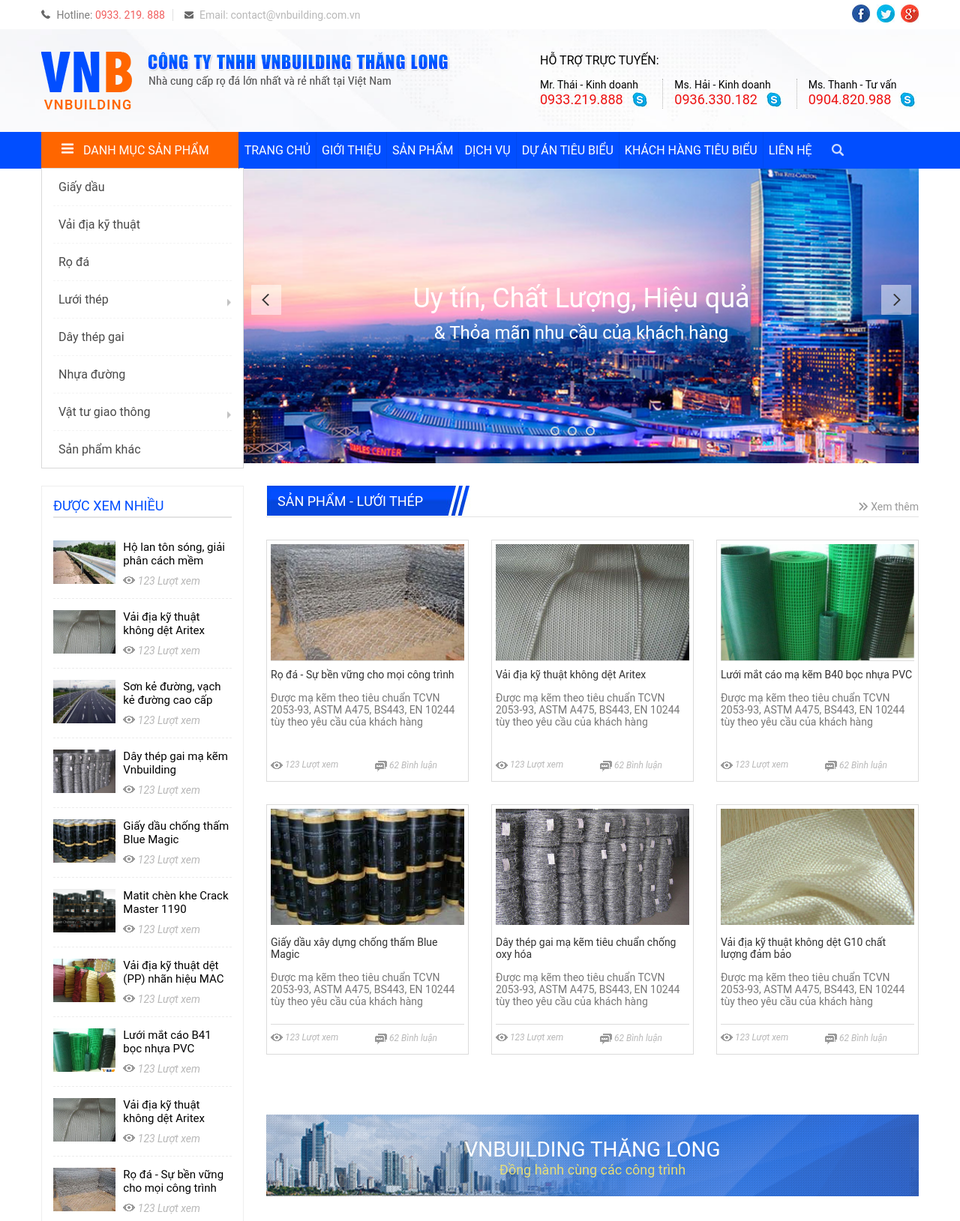
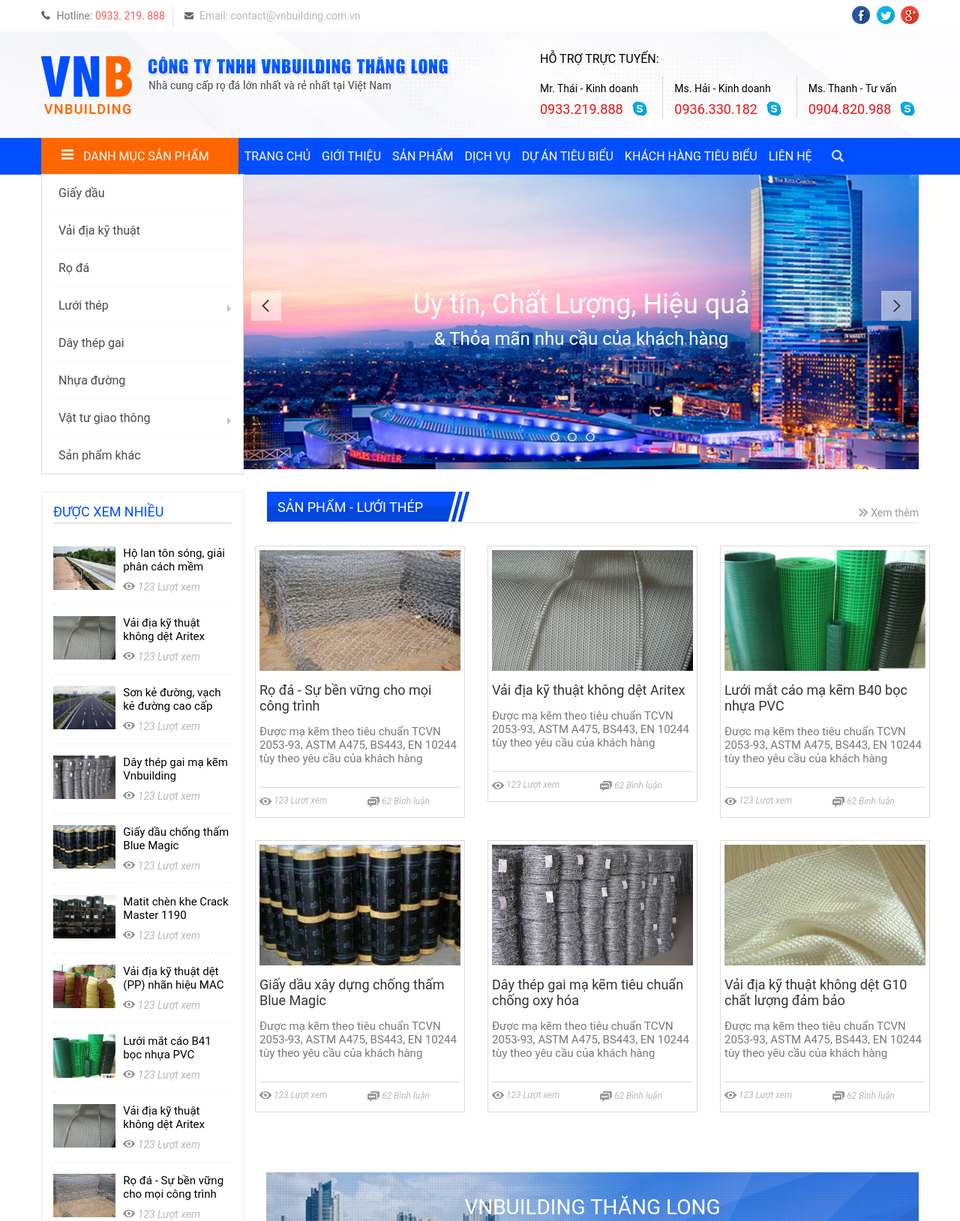
Before and after one commit to khanhbinh87/study-remote, a PHP site: page /product-list.html in a window 1280 px wide; the page is wider, and only the part inside the window is pictured. Shown: the top 1629 px of that part at 75% size. Run offline with PHP 8.4, Linux system fonts and the light colour scheme; some libraries are stand-ins or nearby versions.

Commit message:
update02

```diff
--- a/contact.php
+++ /dev/null
@@ -1,2 +0,0 @@
-
-<?php require_once('contact.html');?>
--- a/css/product-detail.css
+++ b/css/product-detail.css
@@ -64,3 +64,6 @@ p{
     text-transform: uppercase;
     margin-bottom: 20px;
 }
+.post-list-table .post-list-3{
+    height: 100%;
+}
--- a/css/product-list.css
+++ b/css/product-list.css
@@ -31,37 +31,47 @@
 
 
 }
-.widget-products-2  p{
-    font-size: 14px;
+.post-list-table-cell-2{
+    height: 52%;
+}
+
+.post-list-table-cell-2 .widget-products-2  p{
+    font-size: 15px;
     color: #777;
     font-weight: 400;
     padding-bottom: 22px;
 }
-.widget-products-2{
+
+.post-list-table-cell-2 .widget-products-2{
     font-size: 0px;
     border: 1px solid #dbdbdb;
     padding: 5px;
     margin-bottom: 30px;
+    height: 90%;
+}
+.post-list-table-cell-2 .widget-products-2 .product{
+    height:90%;
 }
 
-.widget-products-2 .title{
+.post-list-table-cell-2 .widget-products-2 .title{
     margin:10px 0px;
 }
-.widget-products-2 h3{
+.post-list-table-cell-2 .widget-products-2 h3{
     color: #333;
-    font-size: 14px;
+    font-size: 18px;
     font-weight: 400;
     margin-bottom: 15px;
+    height: 15%;
 }
-.widget-products-2 .view {
+.post-list-table-cell-2 .widget-products-2 .view {
     padding:10px 0px 10px 0px;
 
 }
-.widget-products-2 .comment{
+.post-list-table-cell-2 .widget-products-2 .comment{
     padding:10px 0px 5px 10px;
 
 }
-.widget-products-2 .view img, .widget-products-2 .comment img{
+.post-list-table-cell-2  .widget-products-2 .view img, .post-list-table-cell-2  .widget-products-2 .comment img{
     display: inline-block;
     vertical-align: middle;
 }
--- a/css/style.css
+++ b/css/style.css
@@ -851,3 +851,110 @@ footer{
     top: 1px;
     right:-150px;
 }
+/* contact */
+.red{
+    color: #f9100b;
+}
+.black{
+    color: #2d2d2d;
+}
+.img-contact , .contact-content{
+    display: inline-block;
+}
+p{
+    margin:7px 0px;
+}
+
+tr td:first-child{
+    width:150px;
+}
+tr td:last-child{
+    width:calc(100% - 150px);
+    padding-top: 10px;
+    color: #b1b1b1;
+}
+tr td input{
+    width:100%;
+    border-radius:5px;
+    font-size: 15px;
+    padding: 7px 10px;
+
+}
+tr td button{
+    width: 90px;
+    height: 30px;
+    font-size: 14px;
+    font-weight: 700;
+    text-transform: uppercase;
+}
+tr td  .blue{
+
+    background: blue;
+    color: #fff;
+
+}
+tr td .white{
+    background: #fff;
+    color: #666;
+
+}
+table{
+    margin-bottom: 50px;
+}
+.brand{
+    margin-top:50px;
+}
+/* post-detail */
+
+.post-detail .contact{
+    font-style: italic;
+}
+.post-detail  h2{
+    font-size: 30px;
+    font-weight: 400;
+    color: #555;
+}
+ul.detail{
+    padding: 0;
+   text-align: right;
+}
+.detail li {
+    display: inline-block;
+}
+.detail li a{
+    color:gray;
+    padding:5px;
+}
+.detail > li + li:before {
+    content: "/";
+    color: #ccc;
+}
+.detail .detail-content h2{
+    margin-top:35px;
+    color: blue;
+    border-bottom: 1px solid gray;
+}
+.detail  h4{
+    margin:20px 0px;
+    color: #818181;
+}
+
+
+/* post-list */
+.post-list-table{
+    display: table;
+    width: calc(100% + 30px);
+    height: 0;
+    margin-left:-15px;
+    margin-right: -15px;
+}
+.post-list-table-cell{
+    display: table-cell;
+    height: 100%;
+    margin-bottom: 30px;
+}
+.post-list-table-cell .widget-products-2{
+    height: 100%;
+    padding:0;
+    border: 0;
+}
--- /dev/null
+++ b/index.php
@@ -0,0 +1,3 @@
+<?php
+    require_once('post-detail.html')
+?>
--- a/post-list.html
+++ b/post-list.html
@@ -6,9 +6,7 @@
     <meta http-equiv="X-UA-Compatible" content="ie=edge">
     <script src="https://kit.fontawesome.com/9bd42f493c.js"></script>
     <link rel="stylesheet" href="css/style.css">
-    <link rel="stylesheet" href="css/product-list.css">
-    <link rel="stylesheet" href="css/product-detail.css">
-    <link rel="stylesheet" href="css/post-list.css">
+
     <title>Document</title>
 
 </head>
@@ -383,7 +381,7 @@
         <div class="container">
             <div class="list-brand">
                 <div class="list-brand-img">
-                    <a href="#"><img src="./images/catholic_channel1.jpg" alt=""></a>
+                    <a href="#"><img src="./images/catholic_channel1.png" alt=""></a>
                 </div>
                 <div class="list-brand-img">
                     <a href="#"><img src="./images/Layer-3.png" alt=""></a>
--- a/product-list.html
+++ b/product-list.html
@@ -7,7 +7,6 @@
     <script src="https://kit.fontawesome.com/9bd42f493c.js"></script>
     <link rel="stylesheet" href="css/style.css">
     <link rel="stylesheet" href="css/product-list.css">
-    <link rel="stylesheet" href="css/post-detail.css">
 
     <title>Document</title>
 </head>
@@ -292,7 +291,7 @@
                     </div>
                     </div>
                     <div class="image-ad">
-                        <img src="./images/Hotline---0933.2191.jpg" alt="">
+                        <img src="./images/Hotline---0933.219.jpg" alt="">
                     </div>
                 </div>
 
@@ -312,14 +311,10 @@
                             </div>
                             <div class="main-right">
                                 <div class="post-list-table">
-                                        <div class="column-4 post-list-table-cell">
+                                        <div class="column-4 post-list-table-cell-2">
                                             <div class="widget-products-2">
                                                     <div class="product">
                                                         <a class="img" href="#"> <img src="./images/Rọ-đá-Gabion-500x320.jpg"></a>
-
-
-                                                    </div>
-                                                    <div class="title">
                                                         <h3>Rọ đá - Sự bền vững cho mọi công trình</h3>
                                                         <p>Được mạ kẽm theo tiêu chuẩn TCVN 2053-93, ASTM A475, BS443, EN 10244 tùy theo yêu cầu của khách hàng</p>
                                                     </div>
@@ -334,13 +329,10 @@
                                             </div>
                                         </div>
 
-                                        <div class="column-4 post-list-table-cell">
+                                        <div class="column-4 post-list-table-cell-2">
                                                 <div class="widget-products-2">
                                                         <div class="product">
                                                             <a class="img" href="#"> <img src="./images/vai-dia-ky-thuat-1.jpg"></a>
-
-                                                        </div>
-                                                        <div class="title">
                                                             <h3>Vải địa kỹ thuật không dệt Aritex</h3>
                                                             <p>Được mạ kẽm theo tiêu chuẩn TCVN 2053-93, ASTM A475, BS443, EN 10244 tùy theo yêu cầu của khách hàng</p>
                                                         </div>
@@ -354,13 +346,10 @@
                                                         </div>
                                                 </div>
                                         </div>
-                                        <div class="column-4 post-list-table-cell">
+                                        <div class="column-4 post-list-table-cell-2">
                                                 <div class="widget-products-2">
                                                         <div class="product">
                                                             <a class="img" href="#"> <img src="./images/HTB1lhhsFVXXXXavXVXXq6xXFXXXP.jpg"></a>
-
-                                                        </div>
-                                                        <div class="title">
                                                             <h3>Lưới mắt cáo mạ kẽm B40 bọc nhựa PVC</h3>
                                                             <p>Được mạ kẽm theo tiêu chuẩn TCVN 2053-93, ASTM A475, BS443, EN 10244 tùy theo yêu cầu của khách hàng</p>
                                                         </div>
@@ -375,7 +364,7 @@
                                                 </div>
                                         </div>
 
-                                        <div class="column-4 post-list-table-cell">
+                                        <div class="column-4 post-list-table-cell-2">
                                                 <div class="widget-products-2">
                                                         <div class="product">
                                                             <a class="img" href="#"> <img src="./images/giaydau2.jpg"></a>
@@ -392,7 +381,7 @@
                                                         </div>
                                                 </div>
                                         </div>
-                                        <div class="column-4 post-list-table-cell">
+                                        <div class="column-4 post-list-table-cell-2">
                                                 <div class="widget-products-2">
                                                         <div class="product">
                                                             <a class="img" href="#"> <img src="./images/day-thep-gai-nhap-khau-my-tang-san-luong.jpg"></a>
@@ -409,7 +398,7 @@
                                                         </div>
                                                 </div>
                                         </div>
-                                        <div class="column-4 post-list-table-cell">
+                                        <div class="column-4 post-list-table-cell-2">
                                                 <div class="widget-products-2">
                                                         <div class="product">
                                                             <a class="img" href="#"> <img src="./images/Vai-dia-ky-thuat-det.jpg"></a>
@@ -449,15 +438,11 @@
                 </div>
 
                              <div class="main-right">
-
-                    <div class="column-4 ">
+                                <div class="post-list-table">
+                                    <div class="column-4 post-list-table-cell-2">
                                         <div class="widget-products-2">
                                                 <div class="product">
                                                     <a class="img" href="#"> <img src="./images/etakeback_slide1_05.jpg"></a>
-
-
-                                </div>
-                                <div class="title">
                                                     <h3>Rọ đá - Sự bền vững cho mọi công trình</h3>
                                                     <p>Được mạ kẽm theo tiêu chuẩn TCVN 2053-93, ASTM A475, BS443, EN 10244 tùy theo yêu cầu của khách hàng</p>
                                                 </div>
@@ -471,13 +456,10 @@
                                                 </div>
                                         </div>
                                     </div>
-                    <div class="column-4 ">
+                                    <div class="column-4 post-list-table-cell-2">
                                             <div class="widget-products-2">
                                                     <div class="product">
-                                        <a class="img" href="#"> <img src="./images/qok1381197056.jpg"></a>
-
-                                    </div>
-                                    <div class="title">
+                                                        <a class="img" href="#"> <img src="./images/qok1381197056.jpg"></a>>
                                                         <h3>Vải địa kỹ thuật không dệt Aritex</h3>
                                                         <p>Được mạ kẽm theo tiêu chuẩn TCVN 2053-93, ASTM A475, BS443, EN 10244 tùy theo yêu cầu của khách hàng</p>
                                                     </div>
@@ -491,13 +473,10 @@
                                                     </div>
                                             </div>
                                     </div>
-                    <div class="column-4 ">
+                                    <div class="column-4 post-list-table-cell-2">
                                             <div class="widget-products-2">
                                                     <div class="product">
                                                         <a class="img" href="#"> <img src="./images/son-ke-duong.jpg"></a>
-
-                                    </div>
-                                    <div class="title">
                                                         <h3>Lưới mắt cáo mạ kẽm B40 bọc nhựa PVC</h3>
                                                         <p>Được mạ kẽm theo tiêu chuẩn TCVN 2053-93, ASTM A475, BS443, EN 10244 tùy theo yêu cầu của khách hàng</p>
                                                     </div>
@@ -512,7 +491,7 @@
                                             </div>
                                     </div>
 
-                    <div class="column-4 ">
+                                    <div class="column-4 post-list-table-cell-2">
                                             <div class="widget-products-2">
                                                     <div class="product">
                                                         <a class="img" href="#"> <img src="./images/2012693951-lan-can-cau-Phuong-Tuan-2.jpg"></a>
@@ -529,7 +508,7 @@
                                                     </div>
                                             </div>
                                     </div>
-                    <div class="column-4 ">
+                                    <div class="column-4 post-list-table-cell-2">
                                             <div class="widget-products-2">
                                                     <div class="product">
                                                         <a class="img" href="#"> <img src="./images/ng_vo_nguyen_giap.jpg"></a>
@@ -546,7 +525,7 @@
                                                     </div>
                                             </div>
                                     </div>
-                    <div class="column-4 ">
+                                    <div class="column-4 post-list-table-cell-2">
                                             <div class="widget-products-2">
                                                     <div class="product">
                                                         <a class="img" href="#"> <img src="./images/Hotmelt-4-(1).jpg"></a>
@@ -563,11 +542,11 @@
                                                     </div>
                                             </div>
                                     </div>
-
                                 </div>
                             </div>
             </div>
 
+        </div>
     </div>
     <!-- brand -->
     <div class="brand">
```
Also changed, not shown: contact.html (+2 -6 lines), post-detail.html (+2 -5 lines), product-detail.html (+5 -21 lines), css/contact.css (line endings or trailing spaces), images/logo_footer.jpg (deleted), images/logo_footer.png (added), 2 other files. Lines whose indentation alone changed are shown as unchanged.
